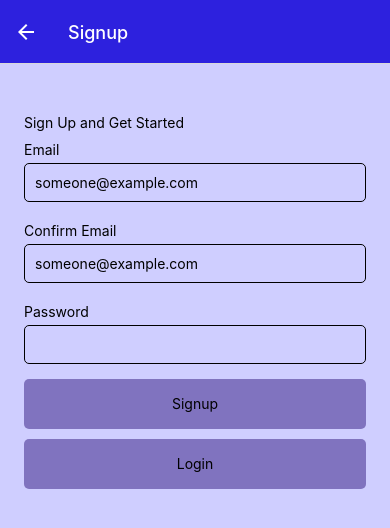
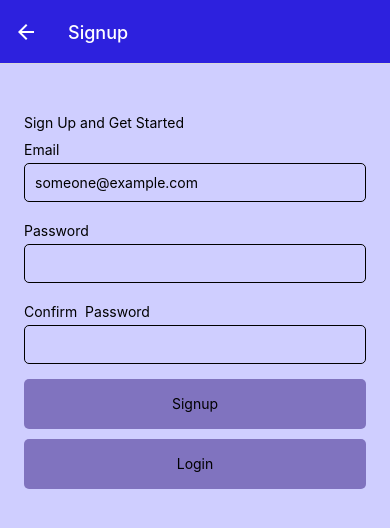
Before and after one commit to advanced-bencoding/stock-cast, a React Native app: screen /Signup in a window 390 px wide. Shown: the top 528 px of the page. Built offline with nearby package versions, Linux system fonts and the light colour scheme.

Commit message:
added email and pass validation

```diff
--- a/screens/LoginScreen.js
+++ b/screens/LoginScreen.js
@@ -7,12 +7,15 @@ import { useNavigation } from '@react-navigation/native'
 import { useContext, useState } from 'react'
 import { AuthContext } from '../store/auth-context'
 import { authenticate } from '../util/auth'
+import { validate } from '../util/auth'
 
 export default function LoginScreen(){
     const navigation = useNavigation()
     const authCtx = useContext(AuthContext)
     const [email, setEmail] = useState("")
     const [password, setPassword] = useState("")
+
+
 
     function stateChange(type, value){
         switch(type){
@@ -26,11 +29,24 @@ export default function LoginScreen(){
 
     async function loginHandler(email, password){
         try{
-            const token = await authenticate("login", email, password)
-            authCtx.authenticate(token)
+            if(!validate({
+                email: email,
+                password: password
+            })){
+                const token = await authenticate("login", email, password)
+                authCtx.authenticate(token)
+            }
+            else{
+                throw "Invalid email format. Try again."
+            }
         }
         catch(error){
-            Alert.alert("Login Failed", "Check your username and password and try again.")
+            if(error === "Invalid email format. Try again."){
+                Alert.alert(error, "Format: someone@example.com")
+            }
+            else{
+                Alert.alert("Login Failed", "Check your username and password and try again.")
+            }
         }
     }
 
--- a/screens/SignupScreen.js
+++ b/screens/SignupScreen.js
@@ -6,23 +6,32 @@ import { useNavigation } from '@react-navigation/native'
 import { Colors } from '../constants/styles'
 import { useContext, useState } from 'react'
 import { AuthContext } from '../store/auth-context'
-import { authenticate } from '../util/auth'
+import { authenticate, validate } from '../util/auth'
 
 export default function SignupScreen(){
     const navigation = useNavigation()
     const [email, setEmail] = useState("")
     const [password, setPassword] = useState("")
-    const [cnfemail, setCnfemail] = useState("")
+    const [cnfpass, setCnfpass] = useState("")
 
     const authCtx = useContext(AuthContext)
 
-    async function signupHandler(email, password){
+    async function signupHandler(email, password, cnfpass){
         try{
+            if(validate({email:email})){
+                throw "Incorrect email format."
+            }
+            if(password!==cnfpass){
+                throw "Passwords don't match."
+            }
+            if(password.length < 8){
+                throw "Passwords need to be at least 8 characters long."
+            }
             const token = await authenticate("signup", email, password)
             authCtx.authenticate(token)
         }
         catch(error){
-            Alert.alert("Signup Failed", "Try again later")
+            Alert.alert("Signup Failed", error)
         }
     }
 
@@ -34,8 +43,8 @@ export default function SignupScreen(){
             case "password":
                 setPassword(value)
                 break;
-            case "cnfmail":
-                setCnfemail(value)
+            case "cnfpass":
+                setCnfpass(value)
                 break;
         }
     }
@@ -51,20 +60,20 @@ export default function SignupScreen(){
                         changeState={stateChange.bind(this, 'email')}
                     />
                     <InputField
-                        label="Confirm Email"
-                        placeholder="someone@example.com"
-                        value={cnfemail}
-                        changeState={stateChange.bind(this, 'cnfmail')}
-                    />
-                    <InputField
                         label="Password"
                         secure
                         value={password}
                         changeState={stateChange.bind(this, 'password')}
                     />
+                    <InputField
+                        label="Confirm  Password"
+                        secure
+                        value={cnfpass}
+                        changeState={stateChange.bind(this, 'cnfpass')}
+                    />
                 </View>
                 <View style={styles.btnHolder}>
-                    <FlatButton onPress={()=>signupHandler(email, password)}>Signup</FlatButton>
+                    <FlatButton onPress={()=>signupHandler(email, password, cnfpass)}>Signup</FlatButton>
                     <FlatButton onPress={()=>{navigation.navigate("Login")}}>Login</FlatButton>
                 </View>
             </View>
```
